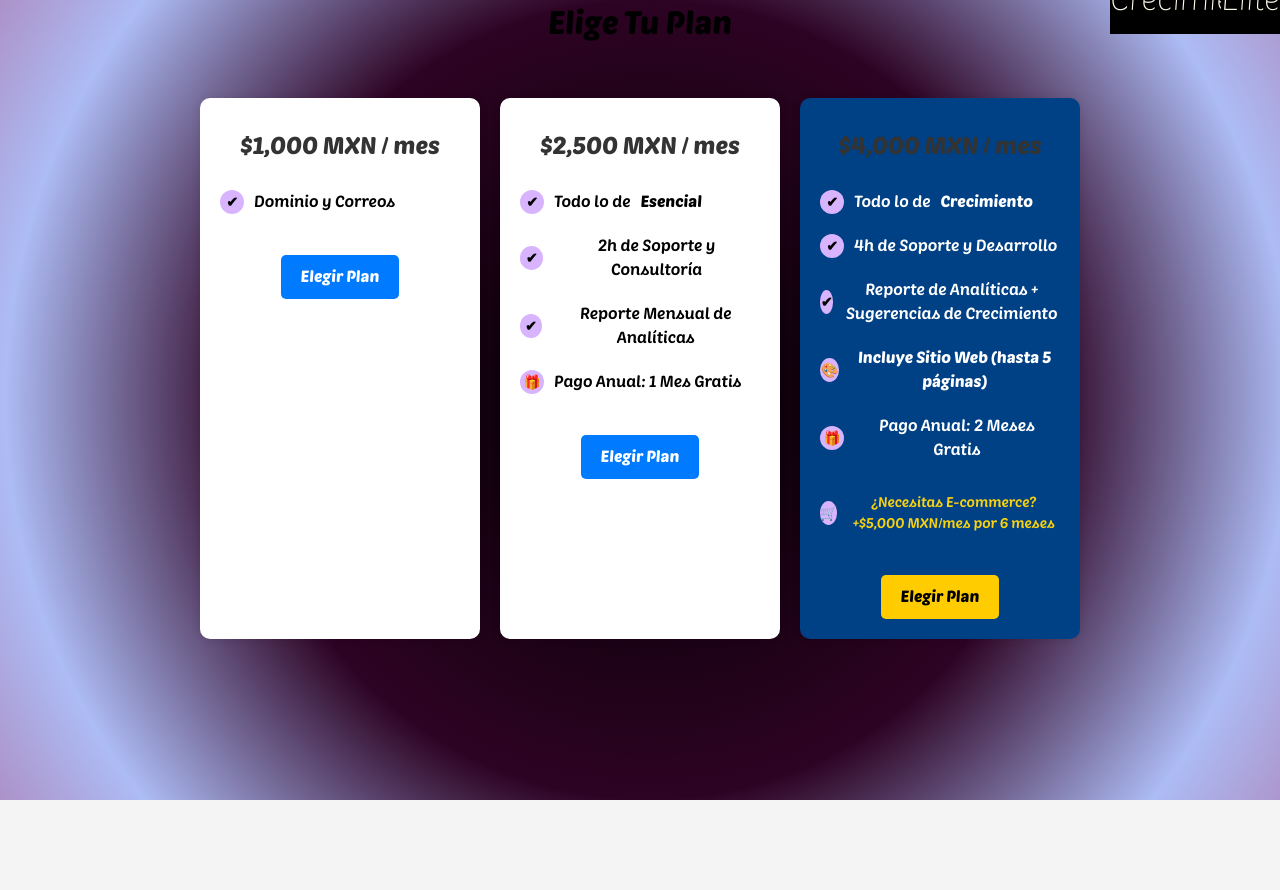
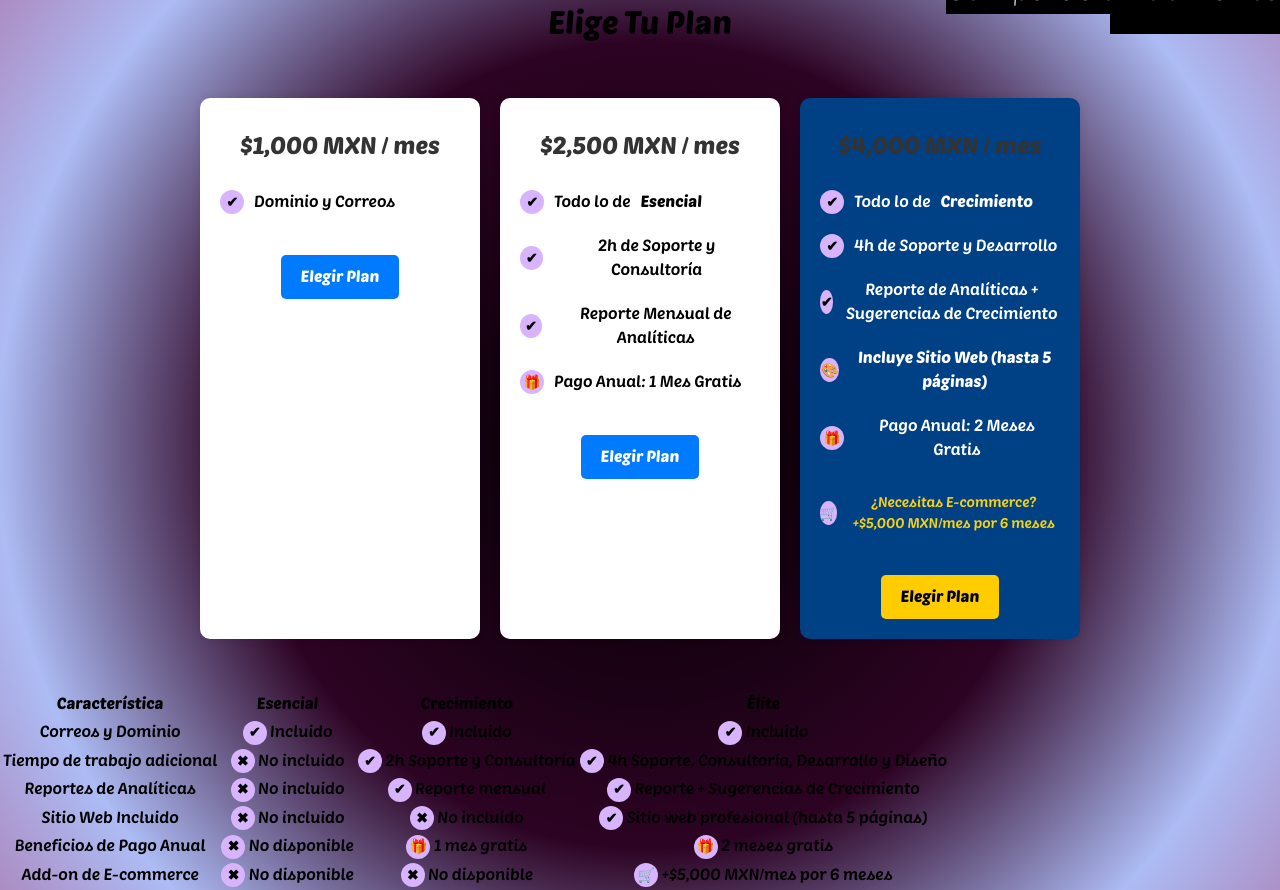
Before and after one commit to BennyRaccoon/buncult-website, a Next.js app: page /oferta-web in a window 1280 px wide. Before the commit the page ends 800 px from the top, so only its background shows below. Built offline with nearby package versions, Linux system fonts and the light colour scheme.

Commit message:
Update page.js

```diff
--- a/app/oferta-web/page.js
+++ b/app/oferta-web/page.js
@@ -41,6 +41,52 @@ export default function Page() {
           <a href="#" className="btn">Elegir Plan</a>
         </div>
       </div>
+
+      <h2>Comparación de Planes</h2>
+      <table className="comparison-table">
+        <tr>
+          <th>Característica</th>
+          <th>Esencial</th>
+          <th>Crecimiento</th>
+          <th className="highlight">Élite</th>
+        </tr>
+        <tr>
+          <td>Correos y Dominio</td>
+          <td><span className="icon">✔</span> Incluido</td>
+          <td><span className="icon">✔</span> Incluido</td>
+          <td><span className="icon">✔</span> Incluido</td>
+        </tr>
+        <tr>
+          <td>Tiempo de trabajo adicional</td>
+          <td><span className="icon">✖</span> No incluido</td>
+          <td><span className="icon">✔</span> 2h Soporte y Consultoría</td>
+          <td><span className="icon">✔</span> 4h Soporte, Consultoría, Desarrollo y Diseño</td>
+        </tr>
+        <tr>
+          <td>Reportes de Analíticas</td>
+          <td><span className="icon">✖</span> No incluido</td>
+          <td><span className="icon">✔</span> Reporte mensual</td>
+          <td><span className="icon">✔</span> Reporte + Sugerencias de Crecimiento</td>
+        </tr>
+        <tr>
+          <td>Sitio Web Incluido</td>
+          <td><span className="icon">✖</span> No incluido</td>
+          <td><span className="icon">✖</span> No incluido</td>
+          <td><span className="icon">✔</span> Sitio web profesional (hasta 5 páginas)</td>
+        </tr>
+        <tr>
+          <td>Beneficios de Pago Anual</td>
+          <td><span className="icon">✖</span> No disponible</td>
+          <td><span className="icon">🎁</span> 1 mes gratis</td>
+          <td><span className="icon">🎁</span> 2 meses gratis</td>
+        </tr>
+        <tr>
+          <td>Add-on de E-commerce</td>
+          <td><span className="icon">✖</span> No disponible</td>
+          <td><span className="icon">✖</span> No disponible</td>
+          <td><span className="icon">🛒</span> +$5,000 MXN/mes por 6 meses</td>
+        </tr>
+      </table>
     </main>
   )
 }
```
